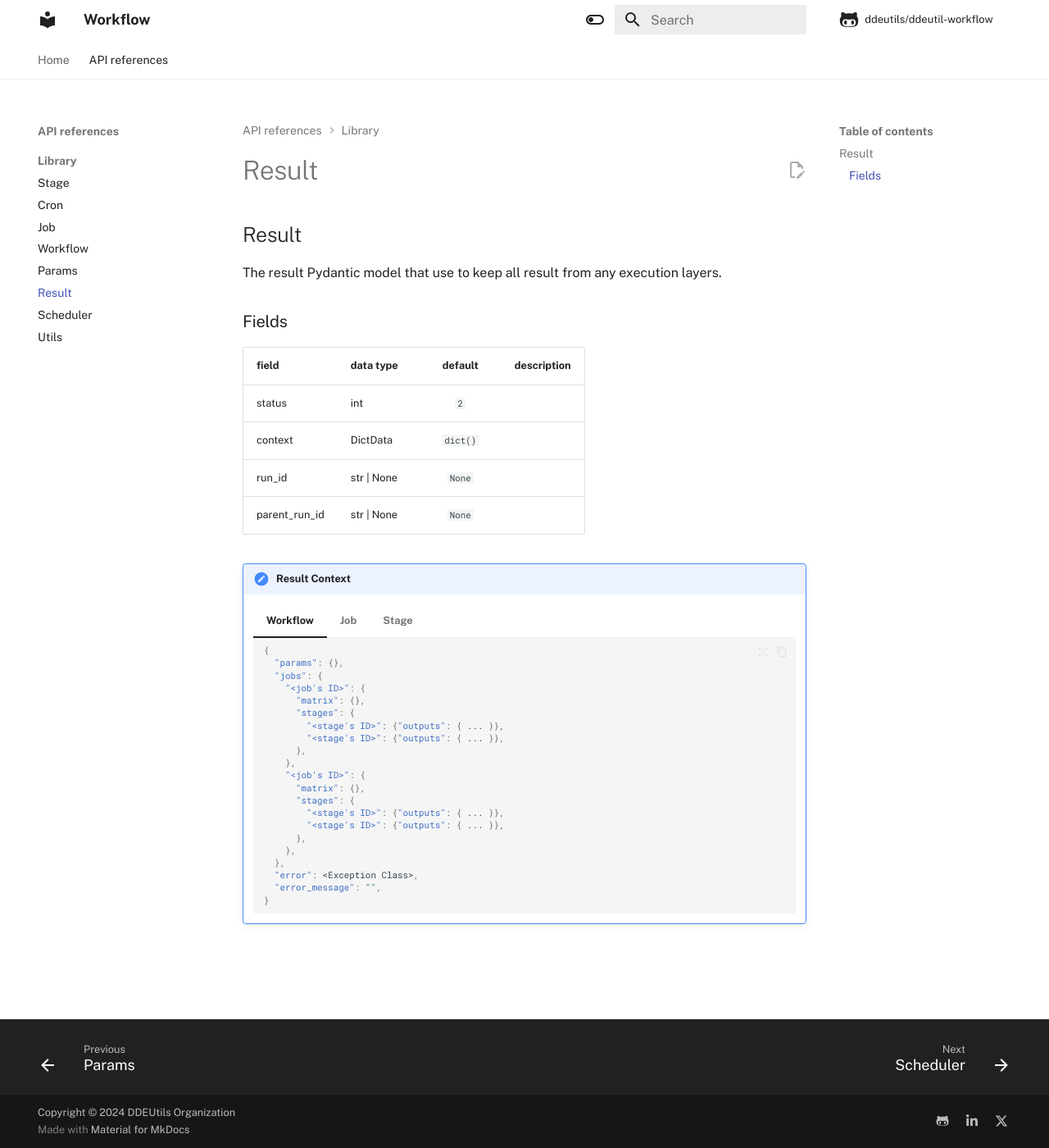
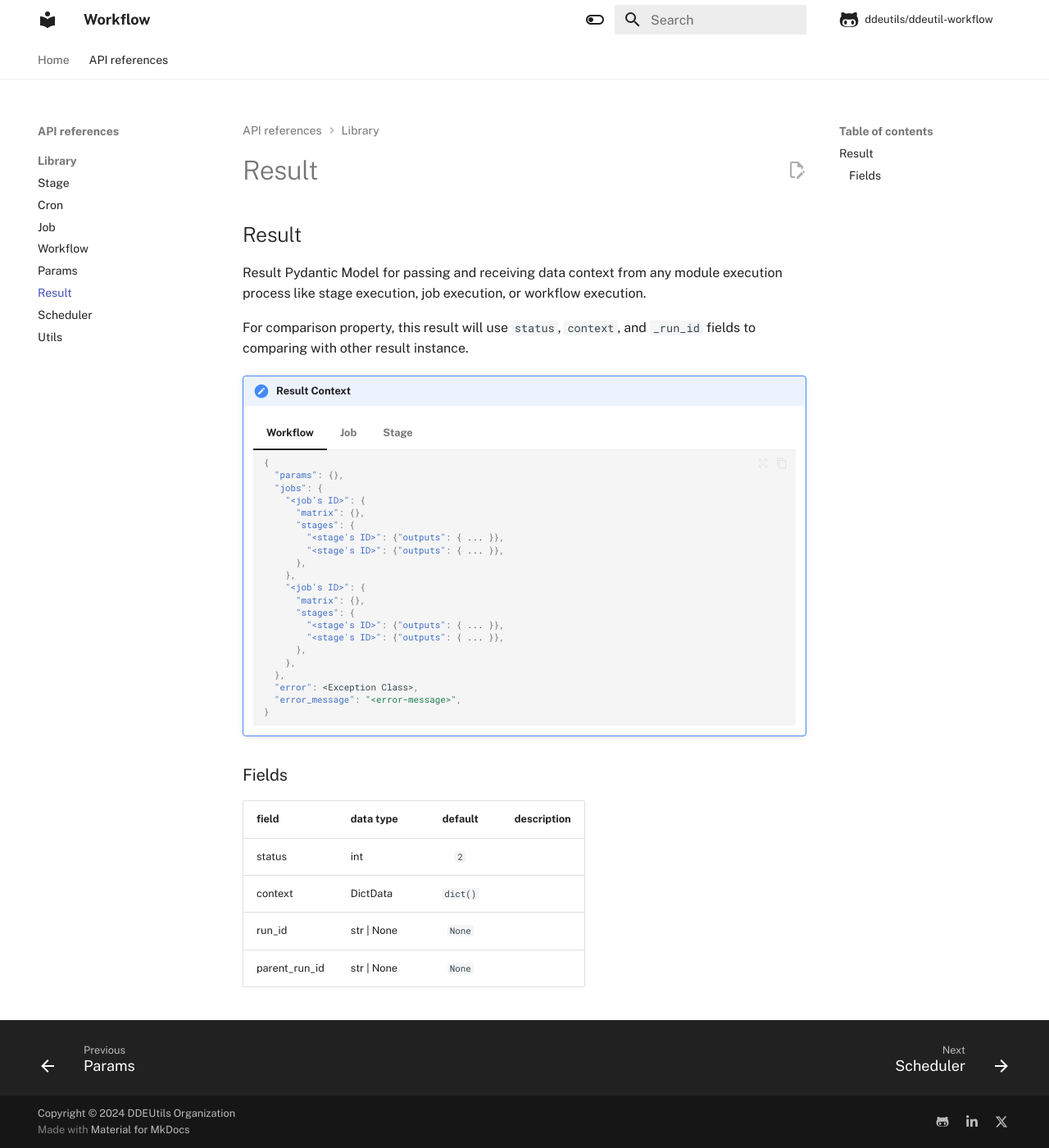
Before and after one commit to ddeutils/ddeutil-workflow, an MkDocs documentation site: the page built from docs/api/result.md, in a window 1280 px wide and 1400 px high. Shown: the whole window at 82% size. Built offline with MkDocs 1.6.1 and Material for MkDocs 9.7.7, drawn with Linux system fonts in a browser that asks for light colours; comment, search, counter and statistics services are not loaded.

Commit message:
:page_facing_up: docs: update docs-str and result topic.

````diff
--- a/docs/api/result.md
+++ b/docs/api/result.md
@@ -2,16 +2,12 @@
 
 ## Result
 
-The result Pydantic model that use to keep all result from any execution layers.
+Result Pydantic Model for passing and receiving data context from any
+module execution process like stage execution, job execution, or workflow
+execution.
 
-### Fields
-
-| field          | data type   | default  | description |
-|----------------|-------------|:--------:|-------------|
-| status         | int         |   `2`    |             |
-| context        | DictData    | `dict()` |             |
-| run_id         | str \| None |  `None`  |             |
-| parent_run_id  | str \| None |  `None`  |             |
+For comparison property, this result will use ``status``, ``context``, and
+``_run_id`` fields to comparing with other result instance.
 
 !!! note "Result Context"
 
@@ -37,16 +33,46 @@ The result Pydantic model that use to keep all result from any execution layers.
             },
           },
           "error": <Exception Class>,
-          "error_message": "",
+          "error_message": "<error-message>",
         }
         ```
 
     === "Job"
 
         ```json
+        {
+          "<strategy's ID>": {
+            "matrix": {"<matrix's key>": "<matrix's value>", ...},
+            "stages": {"<stage's ID>": {"outputs": {"result": "fast-success"}}},
+          },
+          "<strategy's ID>": {
+            "matrix": {"<matrix's key>": "<matrix's value>", ...},
+            "stages": {"<stage's ID>": {"outputs": {"result": "fast-success"}}},
+          },
+          ...
+        }
         ```
 
     === "Stage"
 
         ```json
+        {
+          "stages": {
+            "<stage's ID>": {
+              "outputs": {
+                "error": <Exception Class>,
+                "error_message": "<error-message>",
+              },
+            },
+          },
+        }
         ```
+
+### Fields
+
+| field          | data type   | default  | description |
+|----------------|-------------|:--------:|-------------|
+| status         | int         |   `2`    |             |
+| context        | DictData    | `dict()` |             |
+| run_id         | str \| None |  `None`  |             |
+| parent_run_id  | str \| None |  `None`  |             |
````
Also changed, not shown: 4 other files.
